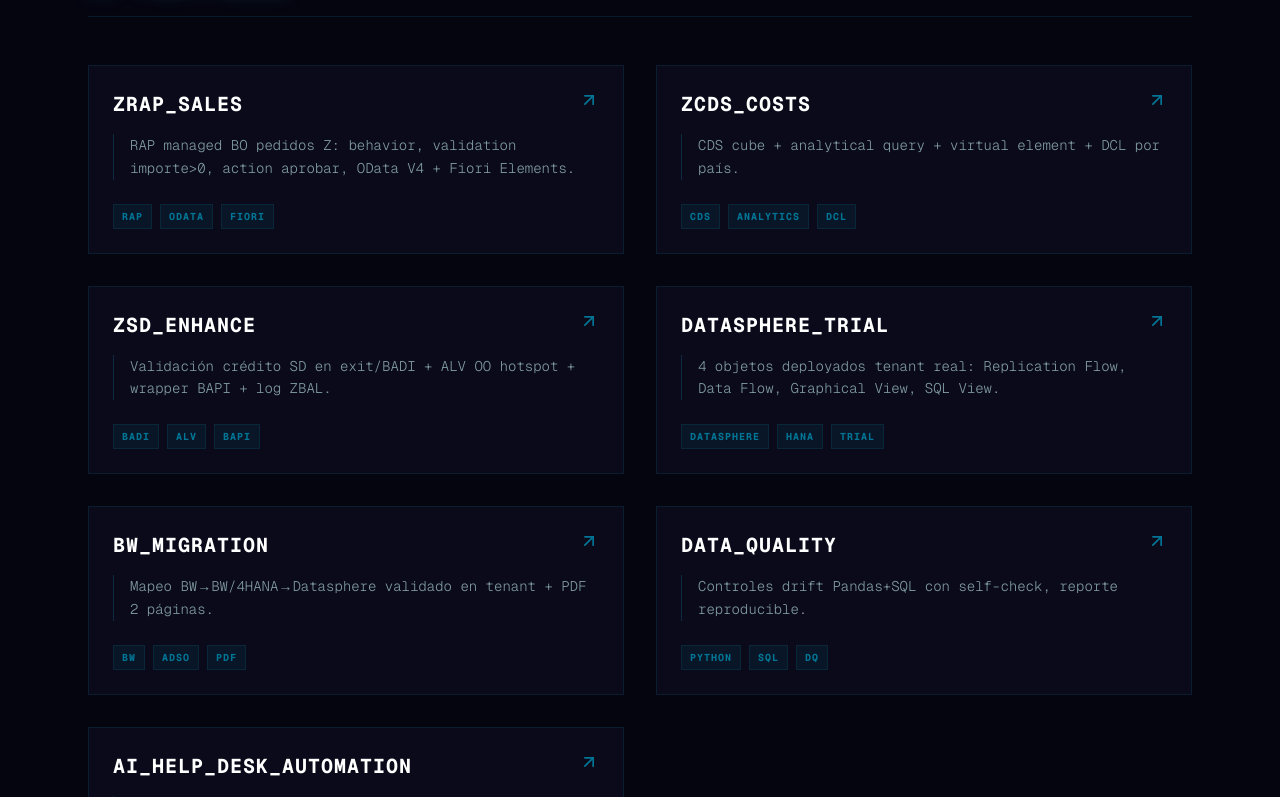
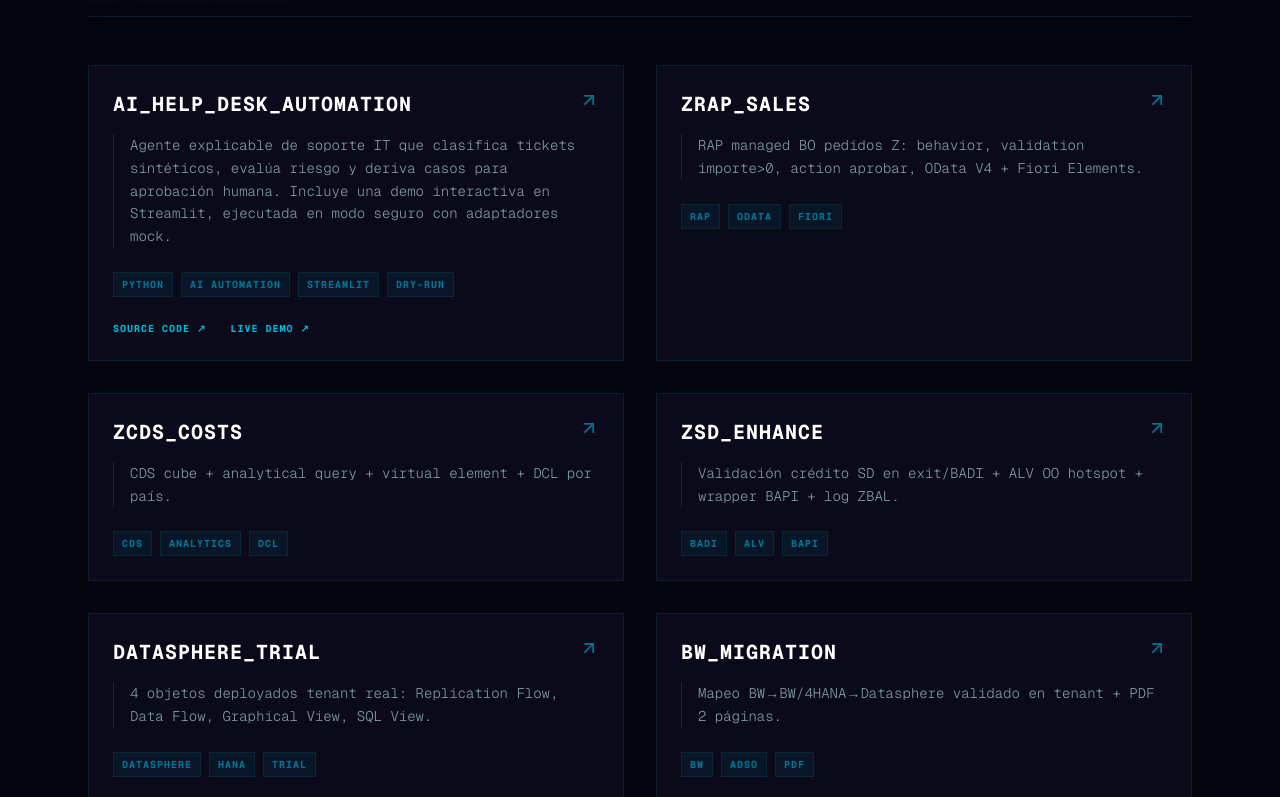
Before and after one commit to lucasgiurastante/lucasgiurastante.github.io, a Next.js app: page / in a window 1280 px wide. Shown: the part 2023-2820 px from the top of the page. Built offline with nearby package versions, Linux system fonts and the light colour scheme.

Commit message:
chore(portfolio): prioritize AI help desk project

```diff
--- a/app/page.tsx
+++ b/app/page.tsx
@@ -136,6 +136,14 @@ export default function Home() {
 
           <div className="grid grid-cols-1 md:grid-cols-2 gap-8">
             <ProjectCard
+              title="AI_HELP_DESK_AUTOMATION"
+              description="Agente explicable de soporte IT que clasifica tickets sintéticos, evalúa riesgo y deriva casos para aprobación humana. Incluye una demo interactiva en Streamlit, ejecutada en modo seguro con adaptadores mock."
+              tags={["PYTHON", "AI AUTOMATION", "STREAMLIT", "DRY-RUN"]}
+              color="fuchsia"
+              href="https://github.com/lucasgiurastante/ai-helpdesk-triage-agent"
+              demoHref="https://triage-lab.streamlit.app/"
+            />
+            <ProjectCard
               title="ZRAP_SALES"
               description="RAP managed BO pedidos Z: behavior, validation importe>0, action aprobar, OData V4 + Fiori Elements."
               tags={["RAP", "ODATA", "FIORI"]}
@@ -176,14 +184,6 @@ export default function Home() {
               tags={["PYTHON", "SQL", "DQ"]}
               color="purple"
               href="https://github.com/lucasgiurastante/sap-datasphere-portfolio/tree/main/03-data-quality"
-            />
-            <ProjectCard
-              title="AI_HELP_DESK_AUTOMATION"
-              description="Agente explicable de soporte IT que clasifica tickets sintéticos, evalúa riesgo y deriva casos para aprobación humana. Incluye una demo interactiva en Streamlit, ejecutada en modo seguro con adaptadores mock."
-              tags={["PYTHON", "AI AUTOMATION", "STREAMLIT", "DRY-RUN"]}
-              color="fuchsia"
-              href="https://github.com/lucasgiurastante/ai-helpdesk-triage-agent"
-              demoHref="https://triage-lab.streamlit.app/"
             />
           </div>
         </section>
```
